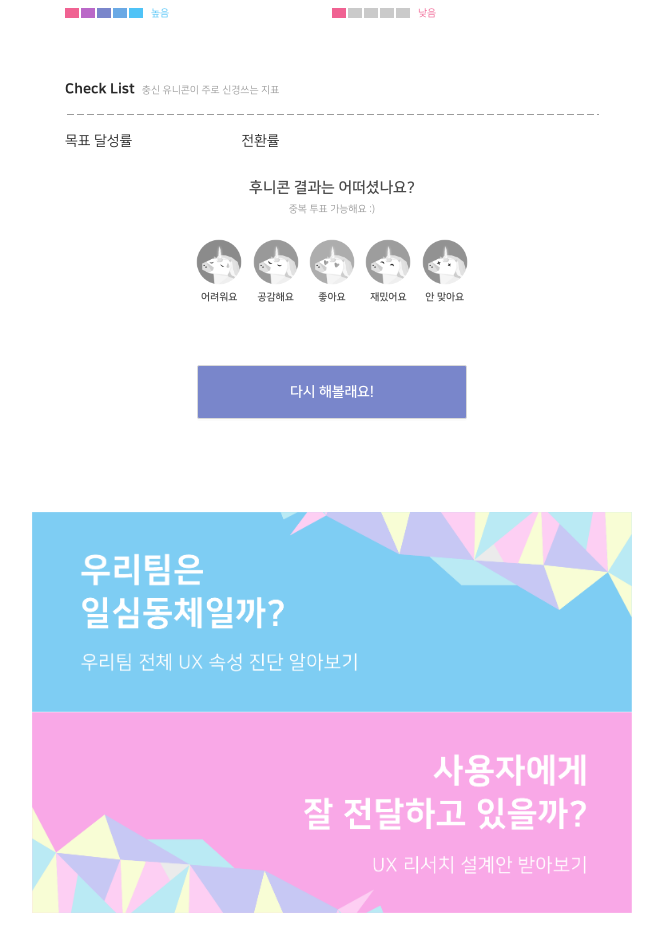
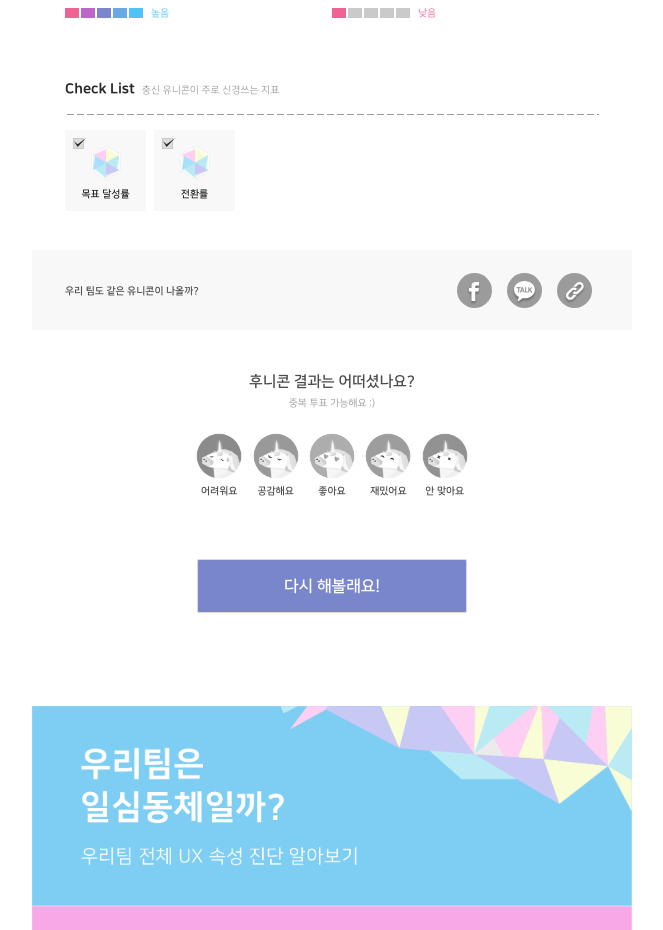
Before and after one commit to zigsong/dbdlab-unicorn, a React (Create React App) app: page /result in a window 1280 px wide. Shown: the part 1447-2377 px from the top of the page, without its empty margins (308-971 px from the left). Built offline with nearby package versions, Linux system fonts and the light colour scheme.

Commit message:
체크 추가

```diff
--- a/src/pages/UnicornResult.tsx
+++ b/src/pages/UnicornResult.tsx
@@ -42,6 +42,8 @@ import feedback5_on from "../assets/btn_feedback5_on.png";
 
 import banner_sub1 from "../assets/whonicorn_bn_sub_img-10.png";
 import banner_sub2 from "../assets/whonicorn_bn_sub_img-11.png";
+import img_checklist from "../assets/img_checklist.png";
+import img_check from "../assets/path-2.svg";
 
 import 'react-toastify/dist/ReactToastify.css';
 
@@ -50,6 +52,7 @@ import { ToastContainer, toast } from 'react-toastify';
 import UnicornLayout from '../layouts/UnicornLayout';
 
 import _ from "lodash";
+
 
 const ResultBg = styled.img`
   position: absolute;
@@ -105,6 +108,7 @@ width: 270px;
   display: inline-block;
   position: relative;
   background-color: #7986cb;
+  font-size: 16px;
   font-family: 'NanumSquare Bold';
   color: #ffffff;
 
@@ -231,7 +235,8 @@ const statHeaders = [
 
 function UnicornResult(props: RouteChildrenProps) {
   const [isLoaded, setIsLoaded] = useState(true);
-  const [feedbackOption, setFeedbackOption] = useState("0");
+  const [feedbackOption, setFeedbackOption] = useState([false, false, false, false, false]);
+
   const location = useLocation();
   const serviceName = decodeURIComponent(atob(new URLSearchParams(location.search).get("sn") ?? ""));
   const userAnswer = decodeURIComponent(atob(new URLSearchParams(location.search).get("ua") ?? ""));
@@ -323,14 +328,11 @@ function UnicornResult(props: RouteChildrenProps) {
     }
   }, []);
 
-  const selectFeedback = (choice: string) => {
-    if (feedbackOption === choice) {
-      setFeedbackOption("0");
-    } else {
-      setFeedbackOption(choice);
+  const selectFeedback = (choice: number) => {
+    const newFeedBackOption = [...feedbackOption];
+    newFeedBackOption[choice] = !newFeedBackOption[choice];
+    setFeedbackOption(newFeedBackOption);
   }
-  }
-
 
   return (
     <UnicornLayout>
@@ -385,7 +387,6 @@ function UnicornResult(props: RouteChildrenProps) {
       </div>
 
       <div style={{ display: 'flex', flexDirection: 'column', marginLeft: '33px', marginRight: '33px' }}>
-
         <div style={{ display: 'flex', flexDirection: 'row' }}>
           <p style={{ color: '#282828', fontSize: '14px', fontFamily: 'NanumSquare Extra Bold' }}>Stats</p>
           <p style={{ color: '#9b9b9b', fontSize: '10px', marginLeft: '7px', marginTop: '5px' }}>우리는 이정도다 덤벼라</p>
@@ -438,45 +439,76 @@ function UnicornResult(props: RouteChildrenProps) {
         <DottedLine style={{ marginBottom: '15px' }}></DottedLine>
         <div style={{ display: 'flex', flexDirection: 'row', marginBottom: '24px' }}>
           {unicorn.checkpoints.map((checkpoint, i) => (
-            <div style={{ flex: 1, maxWidth: "33%" }}>{ checkpoint }</div>
+            <div style={{
+              width: '81px',
+              height: '81px',
+              padding: '8px',
+              marginRight: '8px',
+              textAlign: 'center',
+              fontFamily: 'NanumSquare Bold',
+              fontSize: '10px',
+              background: '#f8f8f8'
+            }}>
+              <div style={{ width: '11px', height: '11px', background: '#dcdcdc', border: '1px solid #cacaca'}}>
+                <img src={img_check} width={12} height={9} alt="checklist" style={{ marginTop: "-9px" }}/>
+              </div>
+              <div style={{ margin: '-4px 0 7px' }}>
+                <img src={img_checklist} width={30} height={35} alt="checklist" />
+              </div>
+              { checkpoint }
+            </div>
           ))}
         </div>
       </div>
 
       <div style={{ display: 'flex', flexDirection: 'column', alignItems: 'center', }}>
-          <UnicornTextBold style={{ color: '#4a4a4a', fontSize: '15px', marginBottom: '2px' }}>후니콘 결과는 어떠셨나요?</UnicornTextBold>
+        <ShareMenu style={{ marginTop: "15px" }}>
+          <UnicornTextBold style={{ flex: 1, color: '#4a4a4a', fontSize: '10px', marginTop: '14px' }}>
+            우리 팀도 같은 유니콘이 나올까?
+          </UnicornTextBold>
+          <ShareButton type="button" onClick={onShareFacebook}>
+            <img src={facebook_icon} alt="facebook" />
+          </ShareButton>
+          <ShareButton type="button" onClick={onShareKakao}>
+            <img src={kakao_icon} alt="kakao" />
+          </ShareButton >
+          <ShareButton type="button" onClick={onShareLink}>
+            <img src={link_icon} alt="link" />
+          </ShareButton>
+        </ShareMenu>
+
+        <UnicornTextBold style={{ color: '#4a4a4a', fontSize: '15px', marginBottom: '2px', marginTop: '40px' }}>후니콘 결과는 어떠셨나요?</UnicornTextBold>
         <UnicornTextRegular style={{ color: '#9b9b9b', fontSize: '10px', marginBottom: '22px' }}>중복 투표 가능해요 :)</UnicornTextRegular>
         <div style={{ display: 'flex', justifyContent: 'space-around', marginBottom: '49px', width: '282px' }}>
           <FeedbackWrapper>
-              <UnicornToast color={'#ba68c8'} active={feedbackOption === "1" ? true : false }>힝</UnicornToast>
-              <FeedbackIcon src={feedbackOption === "1" ? feedback1_on : feedback1_off } onClick={() => selectFeedback("1")}></FeedbackIcon>
+            <UnicornToast color={'#ba68c8'} active={feedbackOption[0]}>힝</UnicornToast>
+            <FeedbackIcon src={feedbackOption[0] ? feedback1_on : feedback1_off } onClick={() => selectFeedback(0)}></FeedbackIcon>
             <UnicornTextBold className="feedback">어려워요</UnicornTextBold>
           </FeedbackWrapper>
           <FeedbackWrapper>
-              <UnicornToast color={'#69abb9'} active={feedbackOption === "2" ? true : false }>음</UnicornToast>
-              <FeedbackIcon src={feedbackOption === "2" ? feedback2_on : feedback2_off } onClick={() => selectFeedback("2")}></FeedbackIcon>
+            <UnicornToast color={'#69abb9'} active={feedbackOption[1]}>음</UnicornToast>
+            <FeedbackIcon src={feedbackOption[1] ? feedback2_on : feedback2_off } onClick={() => selectFeedback(1)}></FeedbackIcon>
             <UnicornTextBold className="feedback">공감해요</UnicornTextBold>
           </FeedbackWrapper>
           <FeedbackWrapper>
-              <UnicornToast color={'#7fce77'} active={feedbackOption === "3" ? true : false }>꺄</UnicornToast>
-              <FeedbackIcon src={feedbackOption === "3" ? feedback3_on : feedback3_off } onClick={() => selectFeedback("3")}></FeedbackIcon>
+            <UnicornToast color={'#7fce77'} active={feedbackOption[2] }>꺄</UnicornToast>
+            <FeedbackIcon src={feedbackOption[2] ? feedback3_on : feedback3_off } onClick={() => selectFeedback(2)}></FeedbackIcon>
             <UnicornTextBold className="feedback">좋아요</UnicornTextBold>
           </FeedbackWrapper>
           <FeedbackWrapper>
-              <UnicornToast color={'#6aa9e5'} active={feedbackOption === "4" ? true : false }>헿</UnicornToast>
-              <FeedbackIcon src={feedbackOption === "4" ? feedback4_on : feedback4_off } onClick={() => selectFeedback("4")}></FeedbackIcon>
+            <UnicornToast color={'#6aa9e5'} active={feedbackOption[3]}>헿</UnicornToast>
+            <FeedbackIcon src={feedbackOption[3] ? feedback4_on : feedback4_off } onClick={() => selectFeedback(3)}></FeedbackIcon>
             <UnicornTextBold className="feedback">재밌어요</UnicornTextBold>
           </FeedbackWrapper>
           <FeedbackWrapper>
-              <UnicornToast color={'#f06292'} active={feedbackOption === "5" ? true : false }>끙</UnicornToast>
-              <FeedbackIcon src={feedbackOption === "5" ? feedback5_on : feedback5_off } onClick={() => selectFeedback("5")}></FeedbackIcon>
+            <UnicornToast color={'#f06292'} active={feedbackOption[4]}>끙</UnicornToast>
+            <FeedbackIcon src={feedbackOption[4] ? feedback5_on : feedback5_off } onClick={() => selectFeedback(4)}></FeedbackIcon>
             <UnicornTextBold className="feedback">안 맞아요</UnicornTextBold>
           </FeedbackWrapper>
         </div>
         <UnicornButton style={{ marginBottom: '93px' }} onClick={goEntry}>다시 해볼래요!</UnicornButton>
         <BannerImg src={banner_sub1} onClick={goTeamSub} />
         <BannerImg src={banner_sub2} onClick={goUserSub} />
-
       </div>
     </UnicornLayout>
   );
```
Also changed, not shown: src/assets/path-2.svg (added). Lines whose indentation alone changed are shown as unchanged.
